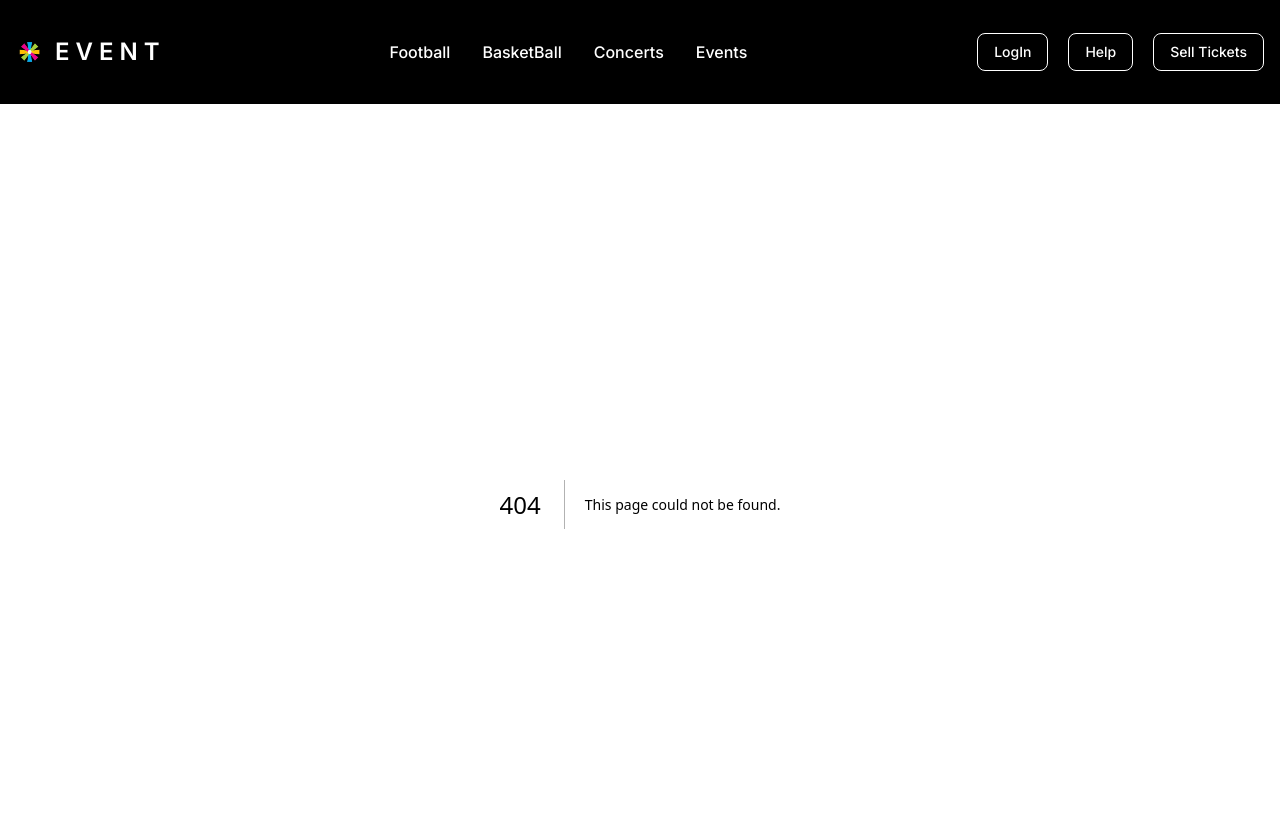
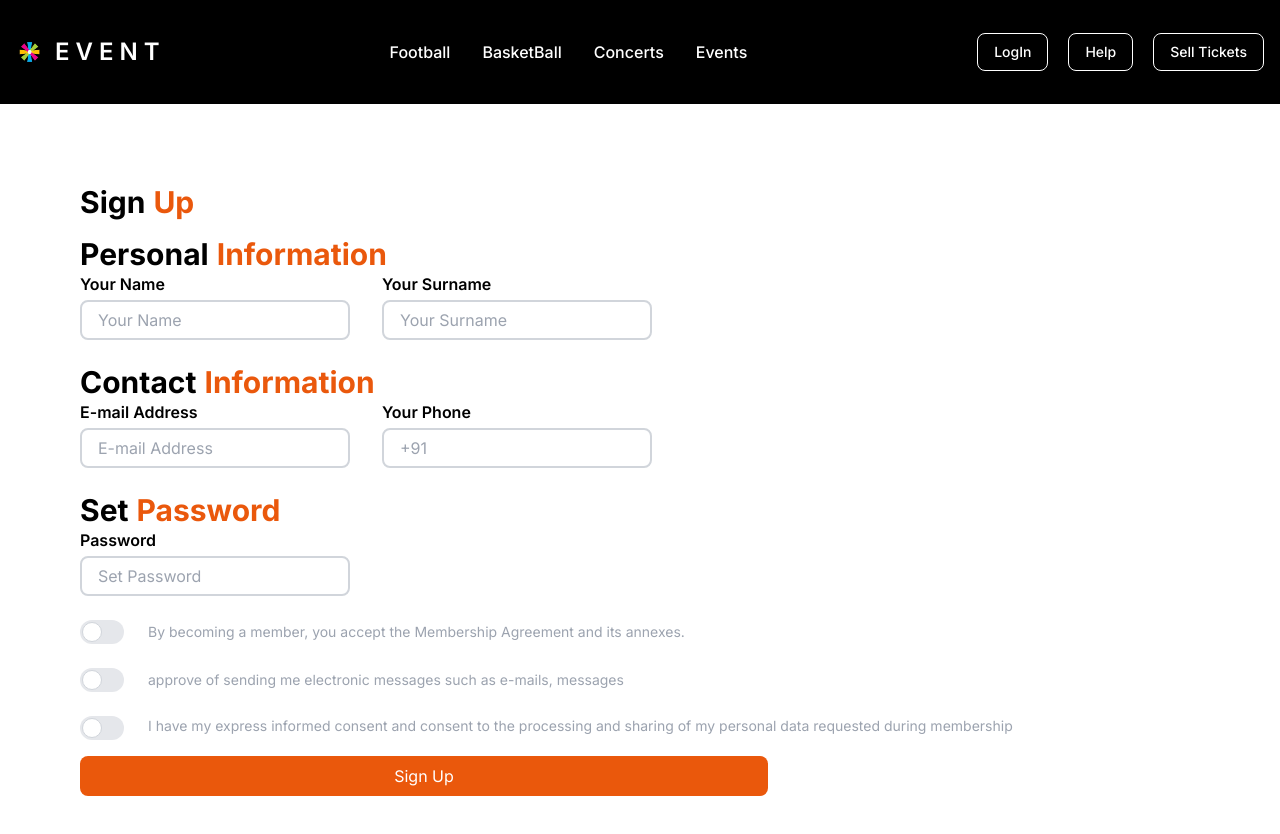
Before and after one commit to mukul2428/ticket-booking, a Next.js app: page /sign-up in a window 1280 px wide. Before the commit this address had no page. Shown: the top 834 px of the page. Built offline with nearby package versions, Linux system fonts and the light colour scheme.

Commit message:
sign up page done

```diff
--- /dev/null
+++ b/app/sign-up/page.tsx
@@ -0,0 +1,115 @@
+"use client";
+
+import { useRouter } from "next/navigation";
+import { RootState } from "../state/store";
+import { loginClick } from "../state/userData/loginClickedSlice";
+import { useDispatch, useSelector } from "react-redux";
+import React from "react";
+
+const SignUp = () => {
+  const router = useRouter();
+  const onSubmit = () => {
+    router.push("/");
+  };
+  return (
+    <div className="flex flex-col p-10 m-10 w-3/5">
+      <div className="mb-4 flex flex-row">
+        <span className="text-3xl font-bold">Sign</span>
+        <span className="text-3xl font-bold text-orange-600 mx-2">Up</span>
+      </div>
+      <div className="flex flex-row">
+        <span className="text-3xl font-bold">Personal</span>
+        <span className="text-3xl font-bold text-orange-600 mx-2">
+          Information
+        </span>
+      </div>
+      <div className="flex flex-row">
+        <div className="mr-4 flex flex-col">
+          <label className="font-semibold">Your Name</label>
+          <input type="text" className="common-input" placeholder="Your Name" />
+        </div>
+        <div className="ml-4 flex flex-col">
+          <label className="font-semibold">Your Surname</label>
+          <input
+            type="text"
+            className="common-input"
+            placeholder="Your Surname"
+          />
+        </div>
+      </div>
+      <div className="mt-6 flex flex-row">
+        <span className="text-3xl font-bold">Contact</span>
+        <span className="text-3xl font-bold text-orange-600 mx-2">
+          Information
+        </span>
+      </div>
+      <div className="flex flex-row">
+        <div className="mr-4 flex flex-col">
+          <label className="font-semibold">E-mail Address</label>
+          <input
+            type="text"
+            className="common-input"
+            placeholder="E-mail Address"
+          />
+        </div>
+        <div className="ml-4 flex flex-col">
+          <label className="font-semibold">Your Phone</label>
+          <input type="text" className="common-input" placeholder="+91" />
+        </div>
+      </div>
+      <div className="mt-6 flex flex-row">
+        <span className="text-3xl font-bold">Set</span>
+        <span className="text-3xl font-bold text-orange-600 mx-2">
+          Password
+        </span>
+      </div>
+      <div className="flex flex-row">
+        <div className="mr-4 flex flex-col">
+          <label className="font-semibold">Password</label>
+          <input
+            type="password"
+            className="common-input"
+            placeholder="Set Password"
+          />
+        </div>
+      </div>
+      <div className="mt-6 flex flex-row">
+        <label className="relative inline-flex items-center cursor-pointer">
+          <input type="checkbox" value="" className="sr-only peer" />
+          <div className="w-11 h-6 bg-gray-200 peer-focus:outline-none peer-focus:ring-4 peer-focus:ring-orange-300 dark:peer-focus:ring-orange-800 rounded-full peer dark:bg-orange-700 peer-checked:after:translate-x-full rtl:peer-checked:after:-translate-x-full peer-checked:after:border-white after:content-[''] after:absolute after:top-[2px] after:start-[2px] after:bg-white after:border-gray-300 after:border after:rounded-full after:h-5 after:w-5 after:transition-all dark:border-gray-600 peer-checked:bg-orange-600"></div>
+          <span className="mx-6 text-sm text-gray-400">
+            By becoming a member, you accept the Membership Agreement and its
+            annexes.
+          </span>
+        </label>
+      </div>
+      <div className="mt-6 flex flex-row">
+        <label className="relative inline-flex items-center cursor-pointer">
+          <input type="checkbox" value="" className="sr-only peer" />
+          <div className="w-11 h-6 bg-gray-200 peer-focus:outline-none peer-focus:ring-4 peer-focus:ring-orange-300 dark:peer-focus:ring-orange-800 rounded-full peer dark:bg-orange-700 peer-checked:after:translate-x-full rtl:peer-checked:after:-translate-x-full peer-checked:after:border-white after:content-[''] after:absolute after:top-[2px] after:start-[2px] after:bg-white after:border-gray-300 after:border after:rounded-full after:h-5 after:w-5 after:transition-all dark:border-gray-600 peer-checked:bg-orange-600"></div>
+          <span className="mx-6 text-sm text-gray-400">
+            approve of sending me electronic messages such as e-mails, messages
+          </span>
+        </label>
+      </div>
+      <div className="mt-6 flex flex-row">
+        <label className="relative inline-flex items-center cursor-pointer">
+          <input type="checkbox" value="" className="sr-only peer" />
+          <div className="w-11 h-6 bg-gray-200 peer-focus:outline-none peer-focus:ring-4 peer-focus:ring-orange-300 dark:peer-focus:ring-orange-800 rounded-full peer dark:bg-orange-700 peer-checked:after:translate-x-full rtl:peer-checked:after:-translate-x-full peer-checked:after:border-white after:content-[''] after:absolute after:top-[2px] after:start-[2px] after:bg-white after:border-gray-300 after:border after:rounded-full after:h-5 after:w-5 after:transition-all dark:border-gray-600 peer-checked:bg-orange-600"></div>
+        </label>
+        <span className="mx-6 text-sm text-gray-400 whitespace-nowrap">
+          I have my express informed consent and consent to the processing and
+          sharing of my personal data requested during membership
+        </span>
+      </div>
+      <button
+        className="mt-4 p-2 text-white bg-orange-600 hover:bg-orange-800 rounded-lg"
+        onClick={onSubmit}
+      >
+        Sign Up
+      </button>
+    </div>
+  );
+};
+
+export default SignUp;
--- a/app/ui/login.tsx
+++ b/app/ui/login.tsx
@@ -7,12 +7,12 @@ import { useDispatch, useSelector } from "react-redux";
 import { RootState } from "../state/store";
 import { login } from "../state/userData/userDataSlice";
 import { loginNotClick } from "../state/userData/loginClickedSlice";
+import Link from "next/link";
 
 const Login = () => {
   const userData = useSelector((state: RootState) => state.user);
   const loginClicked = useSelector((state: RootState) => state.loginClicked);
   const dispatch = useDispatch();
-
   const {
     register,
     handleSubmit,
@@ -31,7 +31,6 @@ const Login = () => {
     );
     dispatch(loginNotClick());
   };
-
   useEffect(() => {
     console.log(userData);
   }, [userData]);
@@ -77,6 +76,11 @@ const Login = () => {
                 <label className="text-sm mx-2 text-gray-400">
                   Remember me
                 </label>
+                <Link href={"/sign-up"}>
+                  <p className="mt-1 mx-10 text-orange-600 underline text-xs">
+                    New User?
+                  </p>
+                </Link>
               </div>
               <button
                 type="submit"
```
